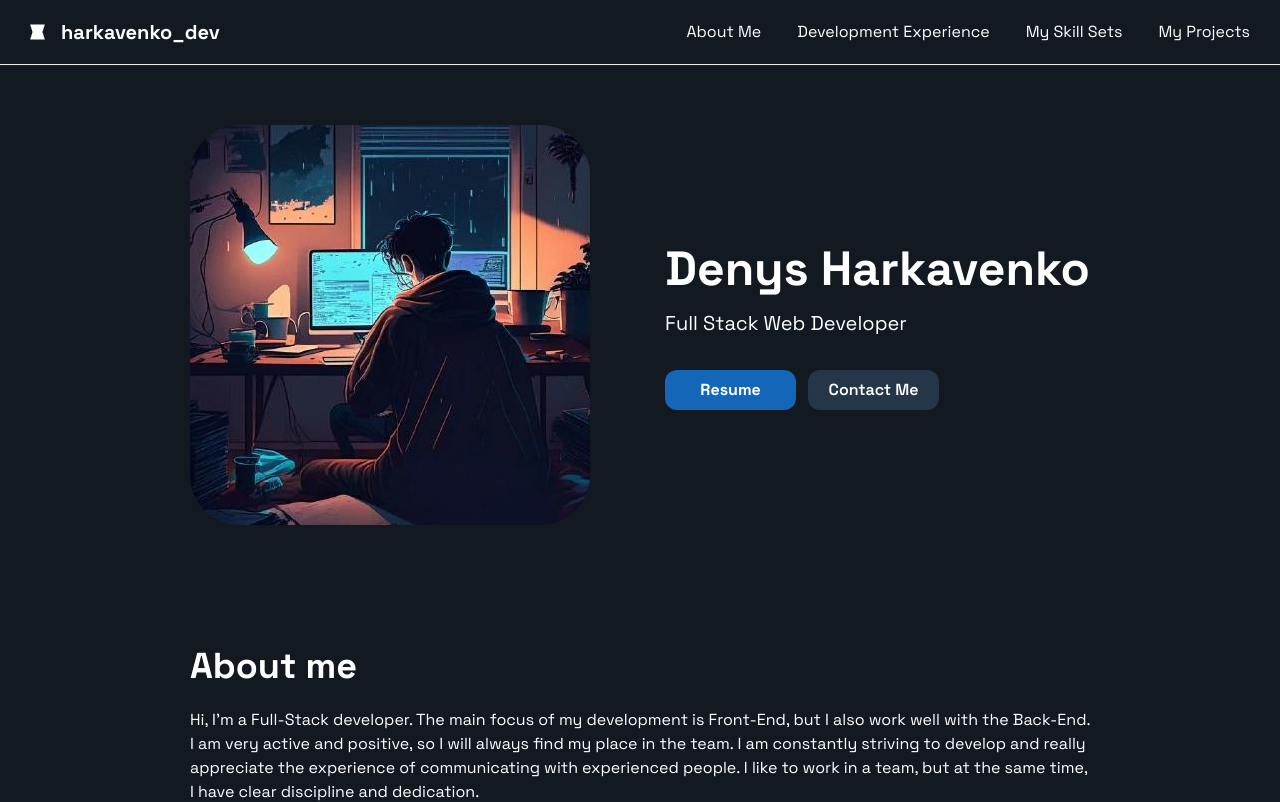
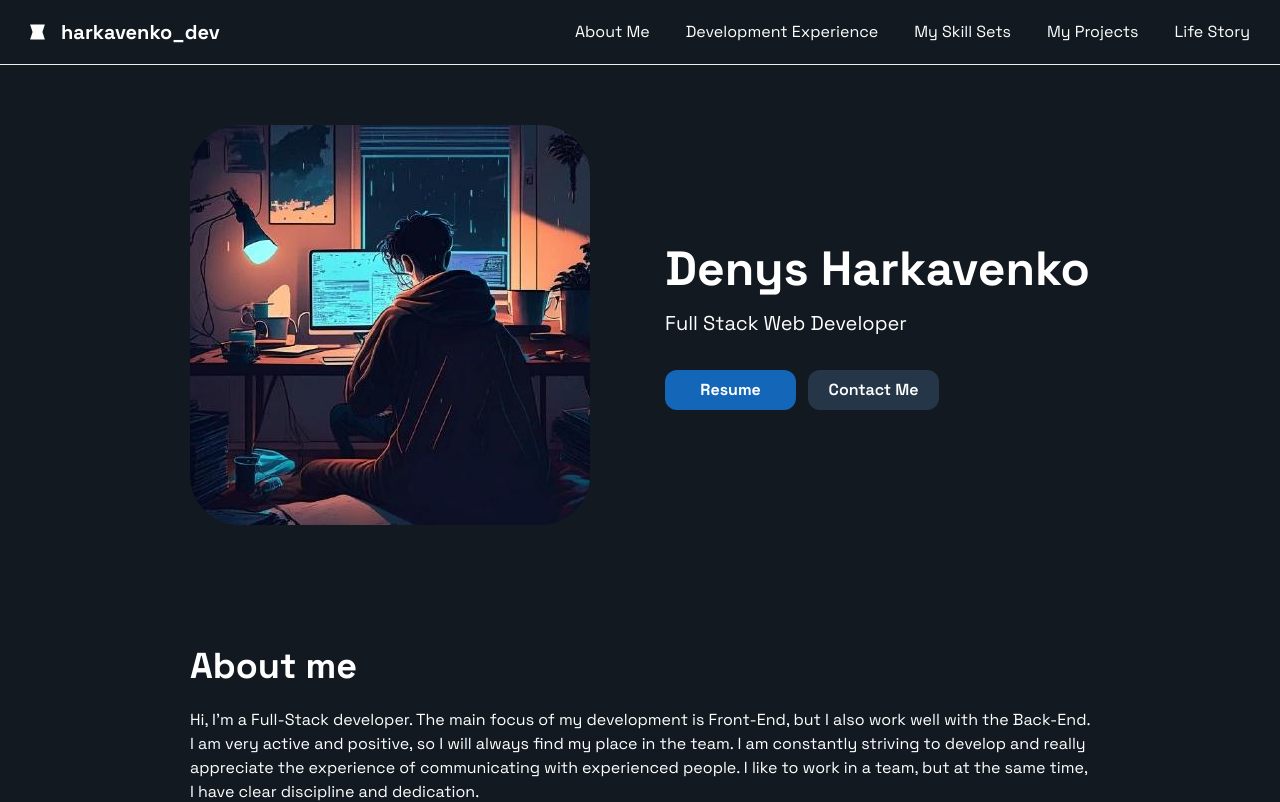
Before and after one commit to DenysHarkavenko/harkavenko_dev, a React (Vite) app: page / in a window 1280 px wide. Shown: the top 802 px of the page. Built offline with nearby package versions, Linux system fonts and the light colour scheme.

Commit message:
upd navigation

```diff
--- a/src/components/Main/Sections/LifeStory.tsx
+++ b/src/components/Main/Sections/LifeStory.tsx
@@ -14,7 +14,7 @@ const LifeStory: React.FC = () => {
     <Box
       textAlign={['center', null, null, 'unset', 'unset']}
       p='60px 40px'
-      id='About'
+      id='LifeStory'
     >
       <Heading>My Life Story</Heading>
       <Text mt='20px' maxH={expanded ? 'none' : '500px'} overflow='hidden'>
--- a/src/components/Navigation/BurgerMenu.tsx
+++ b/src/components/Navigation/BurgerMenu.tsx
@@ -31,11 +31,7 @@ const BurgerMenu: React.FC = () => {
         cursor='pointer'
         mr={2}
       />
-      <Drawer
-        isOpen={isOpen}
-        placement='right'
-        onClose={onClose}
-      >
+      <Drawer isOpen={isOpen} placement='right' onClose={onClose}>
         <DrawerOverlay />
         <DrawerContent bg='#121921'>
           <DrawerCloseButton color='#fff' />
@@ -76,6 +72,13 @@ const BurgerMenu: React.FC = () => {
               >
                 My Projects
               </Link>
+              <Link
+                href='#LifeStory'
+                _hover={{ textDecoration: 'none', color: '#1466B8' }}
+                mt='15px'
+              >
+                Life Story
+              </Link>
             </Flex>
           </DrawerBody>
 
--- a/src/components/Navigation/Navigation.tsx
+++ b/src/components/Navigation/Navigation.tsx
@@ -29,10 +29,10 @@ export const Navigation: React.FC = () => {
           </Heading>
         </Flex>
 
-        <Hide breakpoint='(max-width: 820px)'>
+        <Hide breakpoint='(max-width: 990px)'>
           <NavigationLinks />
         </Hide>
-        <Show breakpoint='(max-width: 820px)'>
+        <Show breakpoint='(max-width: 990px)'>
           <BurgerMenu />
         </Show>
       </Flex>
--- a/src/components/Navigation/NavigationLinks.tsx
+++ b/src/components/Navigation/NavigationLinks.tsx
@@ -31,6 +31,13 @@ export const NavigationLinks: React.FC = () => {
       >
         My Projects
       </Link>
+      <Link
+        ml={[null, null, '20px', '25px', '36px']}
+        _hover={{ textDecoration: 'none', color: '#1466B8' }}
+        href='#LifeStory'
+      >
+        Life Story
+      </Link>
     </Flex>
   )
 }
```
